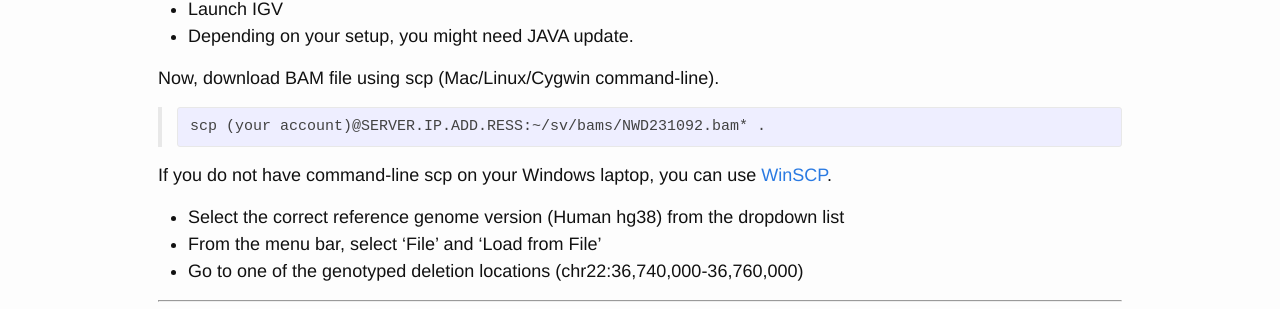
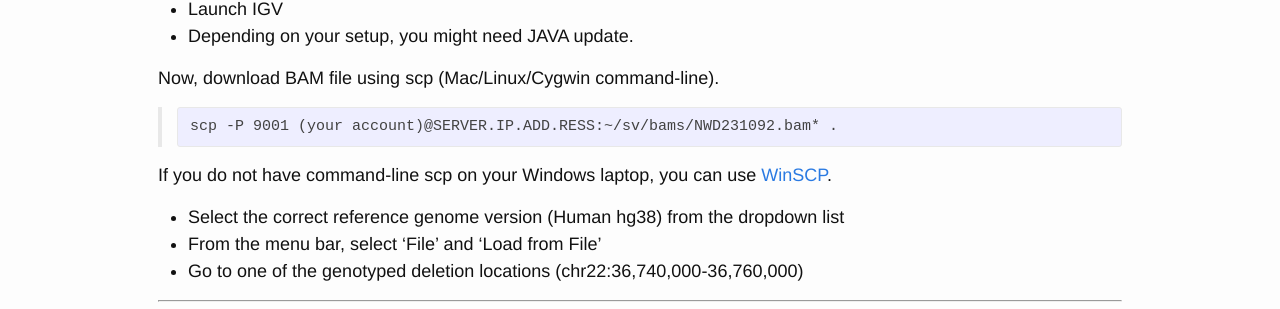
Before and after one commit to htsworkshop/stom-2018, a Jekyll site: the page built from class-material/day1-svtyper.md, in a window 1280 px wide. Shown: the part 1114-1423 px from the top of the page. Built offline with Jekyll 4.4.1, drawn with Linux system fonts in a browser that asks for light colours.

Commit message:
Added port to scp command

```diff
--- a/class-material/day1-svtyper.md
+++ b/class-material/day1-svtyper.md
@@ -60,7 +60,7 @@ You can use [IGV (Integrative Genome Viewer)](https://software.broadinstitute.or
 Now, download BAM file using scp (Mac/Linux/Cygwin command-line).
 
 > <pre>
-scp (your account)@SERVER.IP.ADD.RESS:~/sv/bams/NWD231092.bam* .  </pre>
+scp -P 9001 (your account)@SERVER.IP.ADD.RESS:~/sv/bams/NWD231092.bam* .  </pre>
 
 If you do not have command-line scp on your Windows laptop, you can use [WinSCP](https://winscp.net).
 
```
Also changed, not shown: class-material/day2-single-cell.md (+2 -2 lines).
